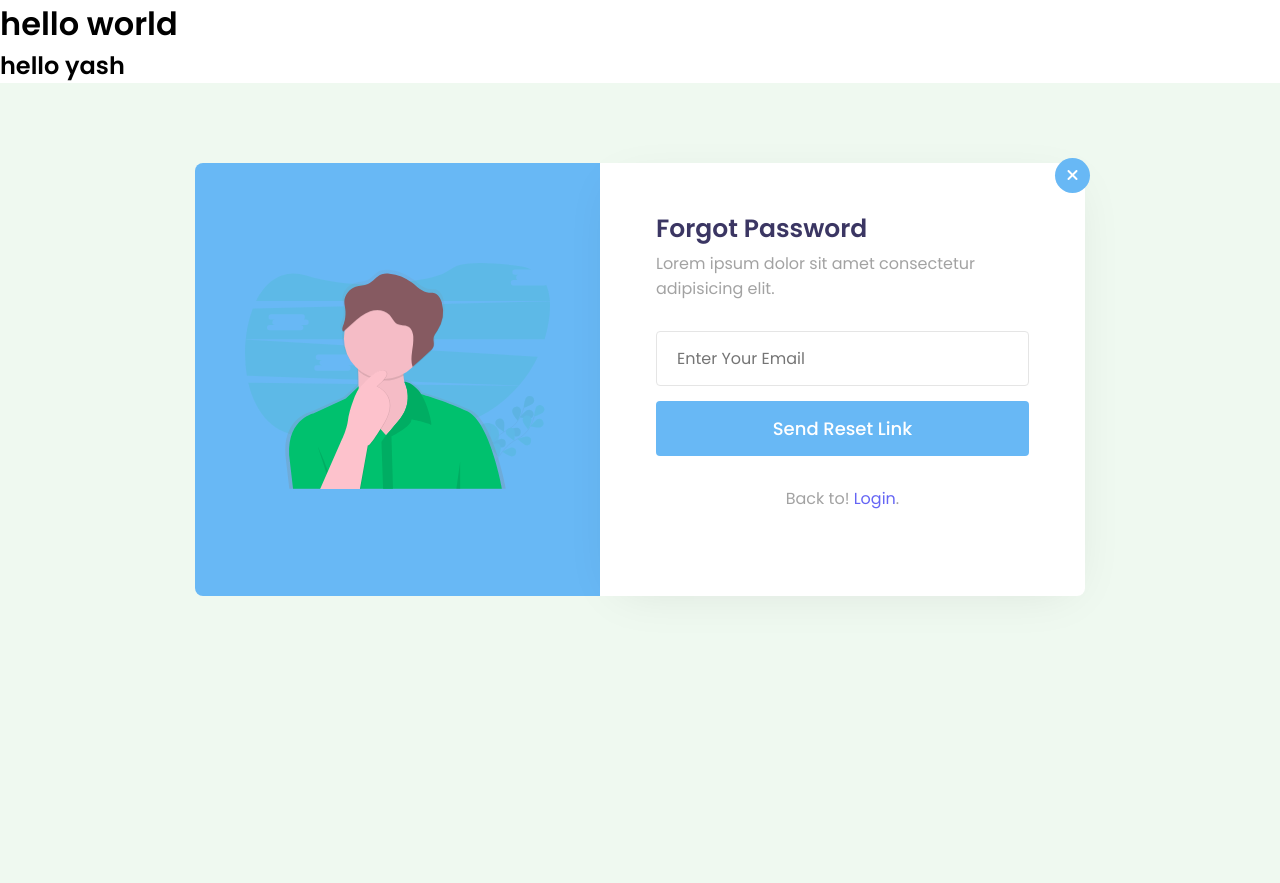
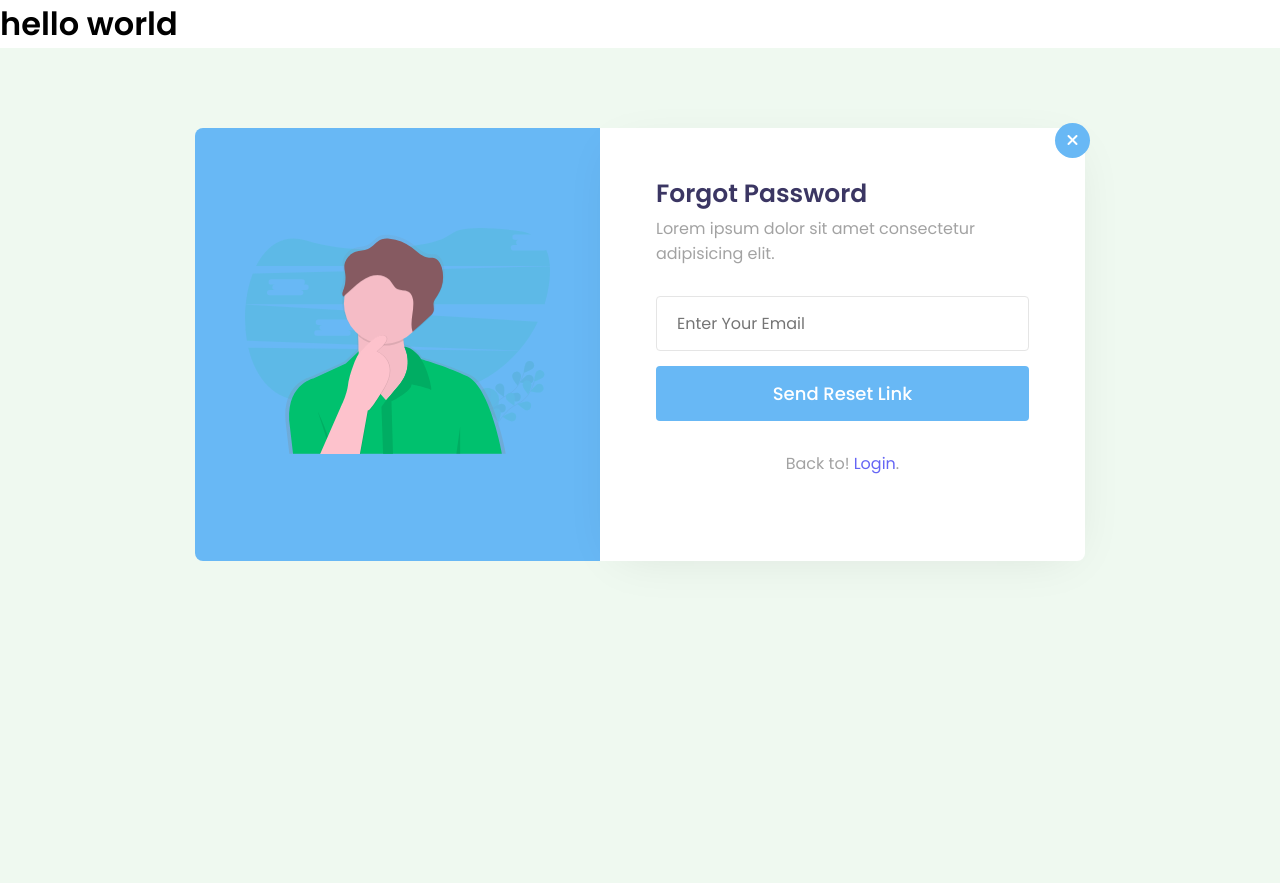
Before and after one commit to yashnaiknavre/expresshub, a PHP site: page /courier/forgot-password.php in a window 1280 px wide. After the commit the page ends 561 px from the top, so only its background shows below. Run offline with PHP 8.4, Linux system fonts and the light colour scheme; some libraries are stand-ins or nearby versions.

Commit message:
removed the h2 tag hello yash

```diff
--- a/forgot-password.php
+++ b/forgot-password.php
@@ -94,7 +94,6 @@ if (isset($_POST['submit'])) {
 
 <body>
 <h1>hello world</h1>
-<h2>hello yash</h2>
     <!-- form section start -->
     <section class="w3l-mockup-form">
         <div class="container">
```
